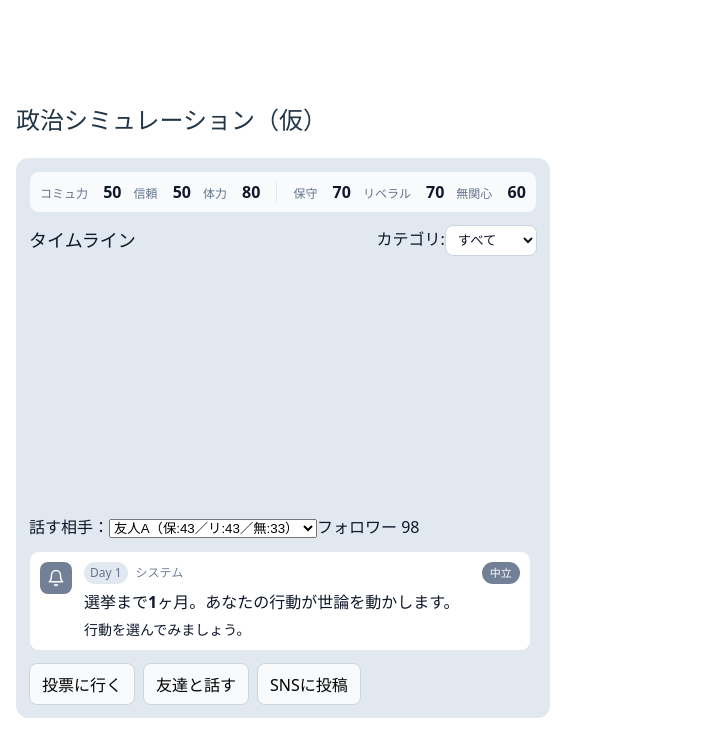
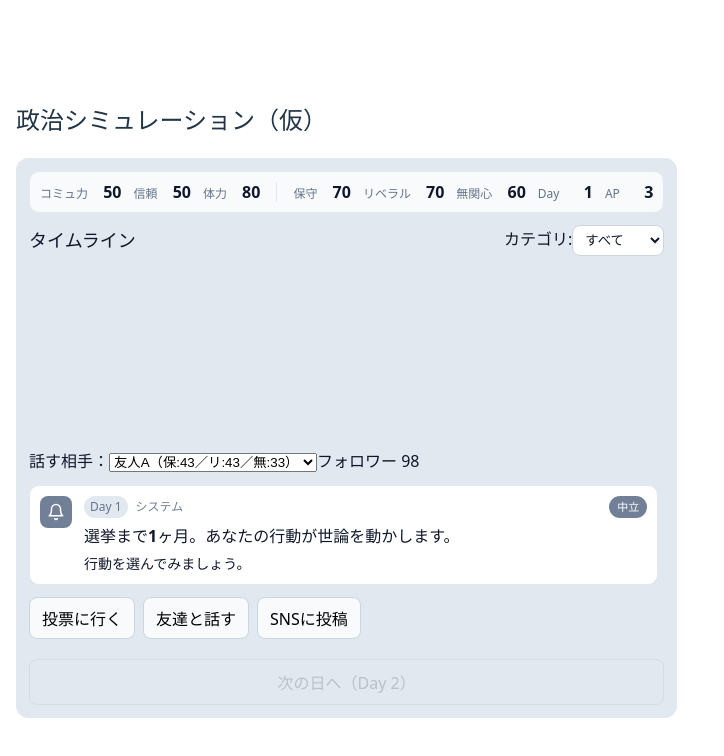
Before and after one commit to shyu-sui/political-sim-mvp, a React (Vite) app in the folder PoliticalSim/: page / in a window 1280 px wide. Shown: the top 756 px of the page, without its empty margins (0-724 px from the left). Built offline with nearby package versions, Linux system fonts and the light colour scheme.

Commit message:
次の日が表示されない修正

```diff
--- a/PoliticalSim/src/components/TimeLine.tsx
+++ b/PoliticalSim/src/components/TimeLine.tsx
@@ -141,10 +141,71 @@ export default function Timeline() {
     setFilter(v);
   };
 
+  // 汎用関数 & 日付/アクションポイント ---
+  const clamp = (v: number, min: number, max: number) => Math.max(min, Math.min(max, v));
+  const [day, setDay] = useState<number>(1);
+  const [ap, setAp] = useState<number>(3);
+
 
   const fmt0 = (n: number) => Math.round(n).toString();      // 小数点なし
 //   const fmt1 = (n: number) => Number(n).toFixed(1);          // 1桁だけ見せたいとき用
 
+    //次の日へ
+    // 79: 次の日へ（AP=0で押下可）
+    const nextDay = () => {
+      if (ap > 0) return;                      // 安全策
+      // 日次ノイズ（±1）
+      const drift = () => (Math.random() < 0.5 ? -1 : 1);
+
+      setOpinion((o) => ({
+        conservative: clamp(o.conservative + drift(), 0, 100),
+        liberal:      clamp(o.liberal      + drift(), 0, 100),
+        apathetic:    clamp(o.apathetic    + drift(), 0, 100),
+      }));
+
+      // 高確率でニュース（1件）
+      const spec = NEWS_POOL[Math.floor(Math.random() * NEWS_POOL.length)];
+      if (Math.random() <= 0.9) {
+        setOpinion((o) => ({
+          conservative: clamp(o.conservative + (spec.effect.conservative ?? 0), 0, 100),
+          liberal:      clamp(o.liberal      + (spec.effect.liberal ?? 0),      0, 100),
+          apathetic:    clamp(o.apathetic    + (spec.effect.apathetic ?? 0),    0, 100),
+        }));
+        setEvents((prev) => [
+          {
+            id: crypto.randomUUID(),
+            date: `Day ${day + 1}`, // 翌日のラベル
+            category: 'news',
+            title: spec.title,
+            description: spec.desc,
+            impact: 'neutral',
+            delta: {
+              cons: spec.effect.conservative !== undefined ? Number((spec.effect.conservative).toFixed(1)) : undefined,
+              lib:  spec.effect.liberal      !== undefined ? Number((spec.effect.liberal).toFixed(1))      : undefined,
+              apa:  spec.effect.apathetic    !== undefined ? Number((spec.effect.apathetic).toFixed(1))    : undefined,
+            },
+          },
+          ...prev,
+        ]);
+      }
+
+      // タイムラインに日替わりログ（任意）
+      setEvents((prev) => [
+        {
+          id: crypto.randomUUID(),
+          date: `Day ${day + 1}`,
+          category: 'system',
+          title: '新しい一日が始まりました',
+          description: '世論が日々の話題でわずかに揺れています。',
+          impact: 'neutral',
+        },
+        ...prev,
+      ]);
+
+      // 進行
+      setDay((d) => d + 1);
+      setAp(3);
+    };
   // NEWS
   const NEWS_POOL: NewsSpec[] = [
     { title: '経済指標が改善',   desc: '市況がやや持ち直しムード。', effect: { conservative: +0.5, liberal: +0.5, apathetic: -0.5 } },
@@ -156,14 +217,13 @@ export default function Timeline() {
       if (Math.random() > prob) return;
 
       const spec = NEWS_POOL[Math.floor(Math.random() * NEWS_POOL.length)];
-
+      // 世論反映
       setOpinion((o) => ({
-      conservative: Math.max(0, Math.min(100, o.conservative + (spec.effect.conservative ?? 0))),
-      liberal:      Math.max(0, Math.min(100, o.liberal      + (spec.effect.liberal ?? 0))),
-      apathetic:    Math.max(0, Math.min(100, o.apathetic    + (spec.effect.apathetic ?? 0))),
+        conservative: clamp(o.conservative + (spec.effect.conservative ?? 0), 0, 100),
+        liberal:      clamp(o.liberal      + (spec.effect.liberal ?? 0),      0, 100),
+        apathetic:    clamp(o.apathetic    + (spec.effect.apathetic ?? 0),    0, 100),
       }));
-
-    const date = `Day ${Math.ceil((events.length + 1) / 2)}`;
+      const date = `Day ${day}`; // ここは現在の day
       setEvents((prev) => [
           {
             id: crypto.randomUUID(),
@@ -172,6 +232,12 @@ export default function Timeline() {
             title: spec.title,
             description: spec.desc,
             impact: 'neutral',
+            // 71: バッジにも差分を出す（小数1桁丸め）
+            delta: {
+              cons: spec.effect.conservative !== undefined ? Number((spec.effect.conservative).toFixed(1)) : undefined,
+              lib:  spec.effect.liberal      !== undefined ? Number((spec.effect.liberal).toFixed(1))      : undefined,
+              apa:  spec.effect.apathetic    !== undefined ? Number((spec.effect.apathetic).toFixed(1))    : undefined,
+            },
           },
           ...prev,
       ]);
@@ -196,6 +262,7 @@ export default function Timeline() {
         ...prev,
       ]);
       maybePushNews(); // 行動後に 30% でニュース発生
+      setAp((x) => Math.max(0, x - 1)); //AP消費
     } else if (type === 'talk') {
       // 選択UIで先頭の友達が「話す相手」
       const target = friends[0] ?? friends[Math.floor(Math.random() * friends.length)];
@@ -240,6 +307,7 @@ export default function Timeline() {
         ...prev,
       ]);
       maybePushNews(); // 行動後に 30% でニュース発生
+      setAp((x) => Math.max(0, x - 1)); //AP消費
     } else {
       const bad = Math.random() < 0.15;
 
@@ -283,6 +351,7 @@ export default function Timeline() {
         ...prev,
       ]);
       maybePushNews(); // 行動後に 30% でニュース発生
+      setAp((x) => Math.max(0, x - 1)); //AP消費
     }
   };
 
@@ -310,6 +379,9 @@ export default function Timeline() {
         <div className="tl-stat">
           <span>無関心</span><strong>{fmt0(opinion.apathetic)}</strong>
         </div>
+        <div className="tl-stat"><span>Day</span><strong>{fmt0(day)}</strong></div>
+        <div className="tl-stat"><span>AP</span><strong>{fmt0(ap)}</strong></div>
+
       </div>
       {/* ヘッダー / フィルター */}
       <div className="tl-header">
@@ -369,7 +441,7 @@ export default function Timeline() {
           const meta = categoryMeta[ev.category];
           const Icon = meta.Icon;
           return (
-            <div className="tl-item" key={ev.id}>
+            <div className={`tl-item ${ev.impact === 'good' ? 'good' : ev.impact === 'bad' ? 'bad' : ''}`} key={ev.id}>
               <div className="tl-icon" style={{ backgroundColor: meta.color }}>
                 <Icon size={18} />
               </div>
@@ -410,6 +482,11 @@ export default function Timeline() {
           <button onClick={() => addActionEvent('talk')}>友達と話す</button>
           <button onClick={() => addActionEvent('post')}>SNSに投稿</button>
         </div>
+
+        <button className="tl-nextday" onClick={nextDay} disabled={ap>0}>
+          次の日へ（Day {day + 1}）
+        </button>
+
     </div>
   );
 }
```
Lines whose indentation alone changed are shown as unchanged.
